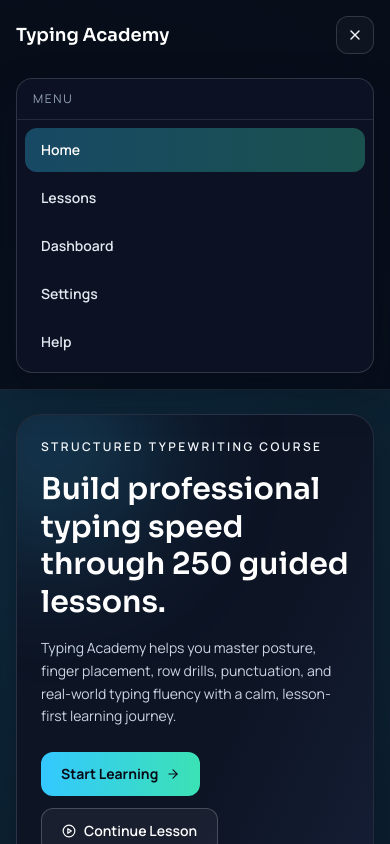
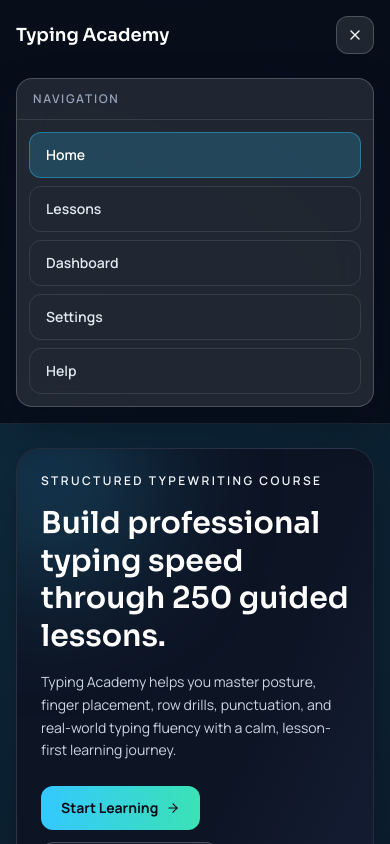
Before and after one commit to Arbab-ofc/Typing-Academy, a React (Vite) app: page / in a window 390 px wide. Both pictures are taken after a click on the button "Toggle navigation". Shown: the top 844 px of the page. Built offline with nearby package versions, Linux system fonts and the light colour scheme.

Commit message:
Refine mobile hamburger dropdown with high-contrast modern styling

```diff
--- a/src/components/layout/MobileMenu.jsx
+++ b/src/components/layout/MobileMenu.jsx
@@ -5,22 +5,22 @@ export default function MobileMenu({ isOpen, links, onClose }) {
 
   return (
     <div className="px-4 pb-4 pt-2 md:hidden">
-      <div className="overflow-hidden rounded-2xl border border-white/15 bg-ink-900/95 shadow-panel backdrop-blur">
+      <div className="overflow-hidden rounded-2xl border border-white/20 bg-white/10 shadow-panel">
         <div className="border-b border-white/10 px-4 py-3">
-          <p className="text-xs uppercase tracking-[0.14em] text-slate-400">Menu</p>
+          <p className="text-xs font-semibold uppercase tracking-[0.14em] text-slate-400">Navigation</p>
         </div>
 
-        <nav className="grid gap-1 p-2">
+        <nav className="grid gap-2 p-3">
           {links.map((item) => (
             <NavLink
               key={item.to}
               to={item.to}
               onClick={onClose}
               className={({ isActive }) =>
-                `rounded-xl px-4 py-3 text-sm font-semibold transition ${
+                `rounded-xl border px-4 py-3 text-sm font-semibold transition ${
                   isActive
-                    ? 'bg-gradient-to-r from-ocean-500/30 to-mint-500/30 text-white'
-                    : 'text-slate-200 hover:bg-white/10 hover:text-white'
+                    ? 'border-ocean-500/40 bg-ocean-500/20 text-white'
+                    : 'border-white/10 text-slate-200 hover:bg-white/10 hover:text-white'
                 }`
               }
             >
--- a/src/components/layout/Navbar.jsx
+++ b/src/components/layout/Navbar.jsx
@@ -45,8 +45,9 @@ export default function Navbar() {
         <button
           type="button"
           onClick={() => setIsOpen((prev) => !prev)}
-          className="focus-ring inline-flex rounded-xl border border-white/15 bg-white/[0.03] p-2.5 text-slate-100 transition hover:bg-white/10 md:hidden"
+          className="focus-ring inline-flex rounded-xl border border-white/20 bg-white/10 p-2.5 text-slate-100 transition hover:bg-white/20 md:hidden"
           aria-label="Toggle navigation"
+          aria-expanded={isOpen}
         >
           {isOpen ? <FiX /> : <FiMenu />}
         </button>
```
